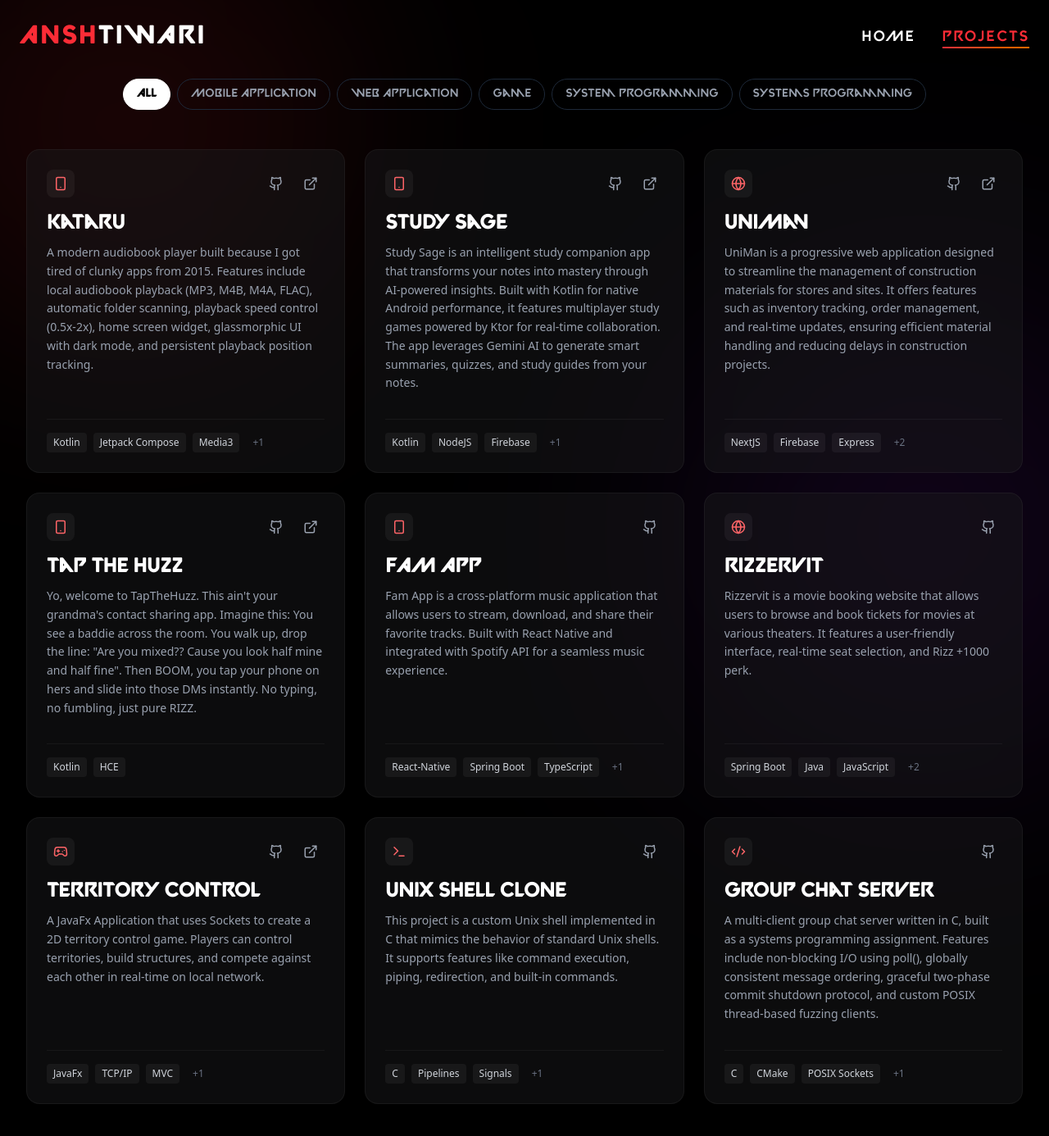
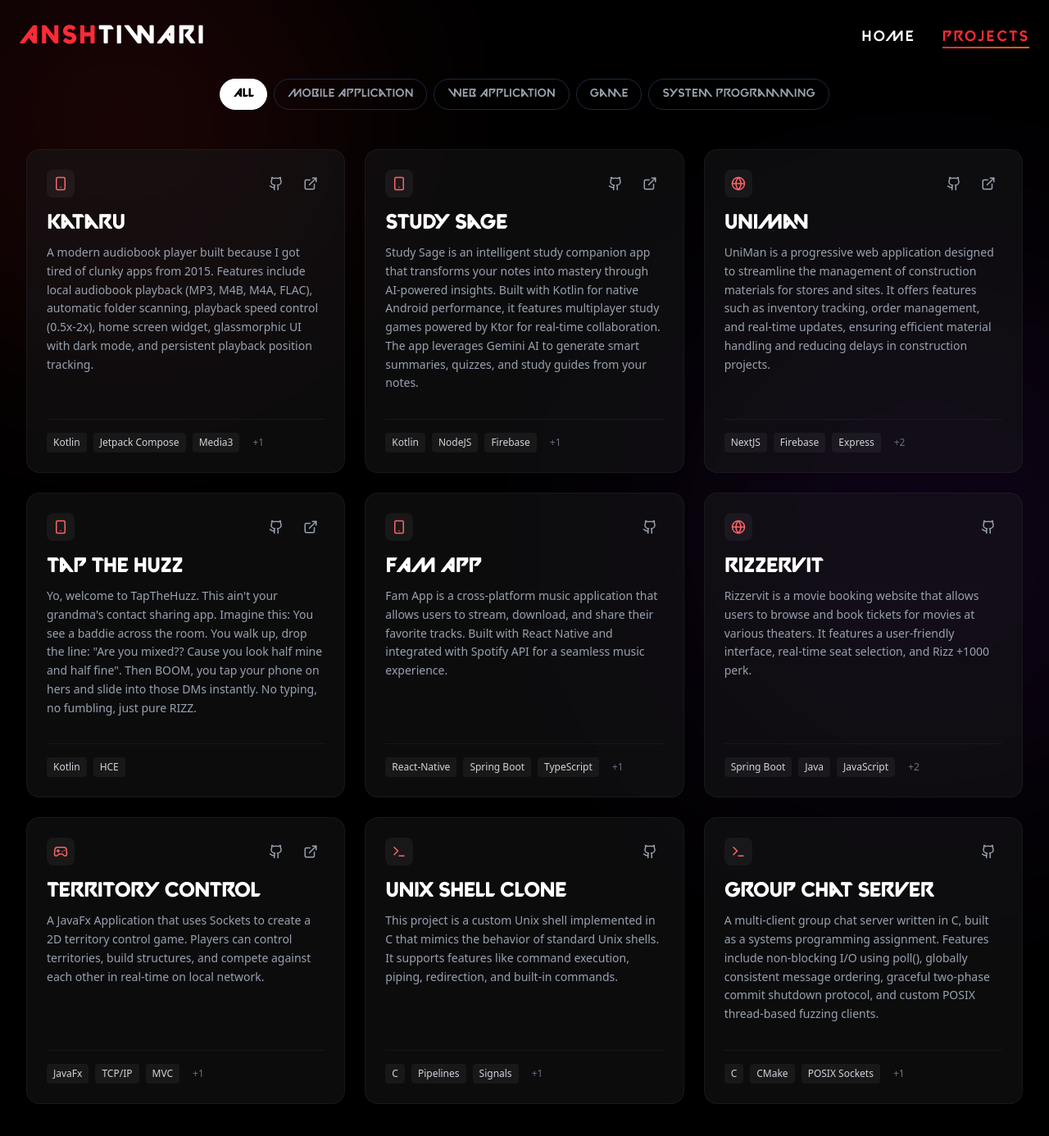
Before and after one commit to CandyRagi/portfolio, a Next.js app: page /Projects in a window 1280 px wide. Shown: the top 1386 px of the page at 82% size. Built offline with nearby package versions, Linux system fonts and the light colour scheme.

Commit message:
Project updates

```diff
--- a/src/app/Projects/page.tsx
+++ b/src/app/Projects/page.tsx
@@ -160,7 +160,7 @@ const projectsData: Project[] = [
     animation: "tiles",
     bgGradient: "from-slate-950 via-blue-900 to-black",
     accentColor: "from-blue-400 via-indigo-500 to-cyan-600",
-    category: "Systems Programming",
+    category: "System Programming",
   }
 ];
 
```
